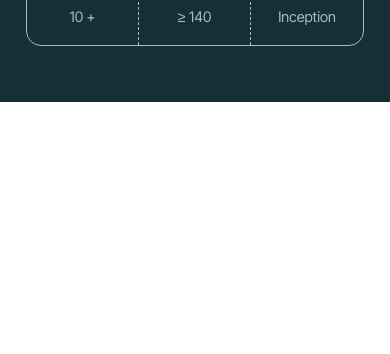
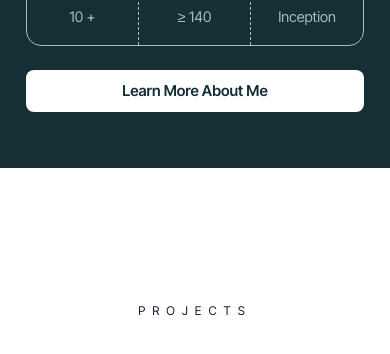
Before and after one commit to ChristianWare/portland2025.1, a Next.js app: page / in a window 390 px wide. Shown: the part 1212-1566 px from the top of the page. Before the commit the page ends 1314 px from the top, so only its background shows below. Built offline with nearby package versions, Linux system fonts and the light colour scheme.

Commit message:
About section buttons added

```diff
--- a/src/app/globals.css
+++ b/src/app/globals.css
@@ -15,7 +15,7 @@
   text-decoration: none;
   line-height: 120%;
   scroll-behavior: smooth;
-  scroll-margin-top: 120px;
+  /* scroll-margin-top: 50px; */
   overscroll-behavior: none;
   -webkit-tap-highlight-color: transparent;
   font-family: var(--InterTight);
--- a/src/app/page.tsx
+++ b/src/app/page.tsx
@@ -1,6 +1,7 @@
 import AboutSection from "@/components/AboutSection/AboutSection";
 import Hero from "@/components/Hero/Hero";
 import Nav from "@/components/Nav/Nav";
+import ProjectsSection from "@/components/ProjectsSection/ProjectsSection";
 
 export default function Home() {
   return (
@@ -8,6 +9,7 @@ export default function Home() {
       <Nav />
       <Hero />
       <AboutSection />
+      <ProjectsSection />
     </main>
   );
 }
--- a/src/components/AboutSection/AboutSection.module.css
+++ b/src/components/AboutSection/AboutSection.module.css
@@ -27,6 +27,13 @@
 .heading {
   color: var(--white);
   width: 80%;
+}
+
+.btnContainer {
+  display: flex;
+  align-items: center;
+  justify-content: center;
+  margin-top: 3rem;
 }
 
 .right {
@@ -134,3 +141,11 @@
     padding: 0rem;
   }
 }
+
+@media screen and (max-width: 568px) {
+  .btnContainer {
+    display: grid;
+    grid-template-columns: repeat(1, 1fr);
+    width: 100%;
+  }
+}
--- a/src/components/AboutSection/AboutSection.tsx
+++ b/src/components/AboutSection/AboutSection.tsx
@@ -1,10 +1,11 @@
 import LayoutWrapper from "../LayoutWrapper";
 import styles from "./AboutSection.module.css";
 import Terminal from "../../../public/icons/terminal.svg";
+import Button from "../Button/Button";
 
 const AboutSection = () => {
   return (
-    <section className={styles.container}>
+    <section className={styles.container} id='about'>
       <LayoutWrapper>
         <div className={styles.top}>
           <span className={styles.span}>About Me</span>
@@ -51,6 +52,9 @@ const AboutSection = () => {
             </div>
           </div>
         </div>
+        <div className={styles.btnContainer}>
+          <Button text='Learn More About Me' btnType='secondary' href='/' />
+        </div>
       </LayoutWrapper>
     </section>
   );
--- a/src/components/Button/Button.module.css
+++ b/src/components/Button/Button.module.css
@@ -23,84 +23,21 @@
 .primary {
   color: var(--white);
   background-color: var(--blue);
-  border: 1px solid var(--lightBlack);
+  border: 2px dashed var(--blue);
 }
 
-.primaryii {
-  color: var(--purple);
-  border: 1px solid var(--purple);
+.primary:hover {
+  background-color: var(--white);
+  color: var(--blue);
 }
 
-.primaryii:hover {
-  background-color: var(--purple);
+.secondary {
+  background-color: var(--white);
+  color: var(--blue);
+  border: 2px dashed var(--white);
+}
+
+.secondary:hover {
+  background-color: var(--blue);
   color: var(--white);
 }
-
-.primaryiii {
-  color: var(--black);
-  background-color: var(--tan2);
-  /* border: 1px solid var(--lightBlack); */
-}
-
-.primaryNav {
-  color: var(--tan);
-  background-color: var(--purple);
-  /* border: 1px solid var(--lightBlack); */
-  padding: 7px 15px;
-  font-size: 1.4rem;
-}
-
-.secondary,
-.secondaryNav {
-  background-color: var(--purple);
-  color: var(--tan);
-}
-
-.secondaryNav {
-  padding: 5px 30px;
-  font-size: 1.6rem;
-  font-weight: 500;
-  user-select: none;
-  gap: 2rem;
-  width: fit-content;
-  transition: background-color 0.1s ease-in, color 0.1s ease-in;
-  line-height: 2rem;
-  text-align: center;
-  text-transform: capitalize;
-  font-family: var(--suisseReg);
-  border: 1px solid var(--purple);
-}
-
-.secondaryNav:hover {
-  background-color: transparent;
-  color: var(--purple);
-}
-
-.secondary:hover,
-.primaryNav:hover {
-  background-color: var(--purple2);
-  color: var(--tan);
-}
-
-.secondaryii {
-  color: #729187;
-  border: 1px solid #729187;
-}
-
-/* .secondaryNav {
-  color: var(--green);
-  background-color: var(--white);
-  border: 1px solid var(--green);
-  padding: 5px 30px;
-} */
-
-.tertiary {
-  color: var(--tan);
-  background-color: var(--green);
-  border: 1px solid var(--tan);
-}
-
-.arrow {
-  width: 20px;
-  height: 20px;
-}
--- /dev/null
+++ b/src/components/ProjectsSection/ProjectsSection.module.css
@@ -0,0 +1,3 @@
+.container {
+  background-color: var(--white);
+}
--- /dev/null
+++ b/src/components/ProjectsSection/ProjectsSection.tsx
@@ -0,0 +1,18 @@
+import LayoutWrapper from "../LayoutWrapper";
+import SectionHeading from "../SectionHeading/SectionHeading";
+import styles from "./ProjectsSection.module.css";
+
+const ProjectsSection = () => {
+  return (
+    <section className={styles.container} id='projects'>
+      <LayoutWrapper>
+        <div className={styles.content}>
+          <div className={styles.top}>
+            <SectionHeading title='Projects' color='black' />
+          </div>
+        </div>
+      </LayoutWrapper>
+    </section>
+  );
+};
+export default ProjectsSection;
--- /dev/null
+++ b/src/components/SectionHeading/SectionHeading.module.css
@@ -0,0 +1,21 @@
+.top {
+  display: flex;
+  align-items: center;
+  justify-content: center;
+  margin-top: 10rem;
+}
+
+.span {
+  letter-spacing: 7px;
+  text-align: center;
+  font-size: 1.5rem;
+  text-transform: uppercase;
+}
+
+.purple {
+  color: var(--purple);
+}
+
+.black {
+  color: var(--black);
+}
--- /dev/null
+++ b/src/components/SectionHeading/SectionHeading.tsx
@@ -0,0 +1,16 @@
+import styles from "./SectionHeading.module.css";
+
+interface Props {
+  title: string;
+  color: string;
+}
+
+const SectionHeading = ({ title, color = "" }: Props) => {
+  return (
+    <div className={styles.top}>
+      <span className={`${styles.span} ${styles[color]}`}>{title}</span>
+    </div>
+  );
+};
+
+export default SectionHeading;
```
